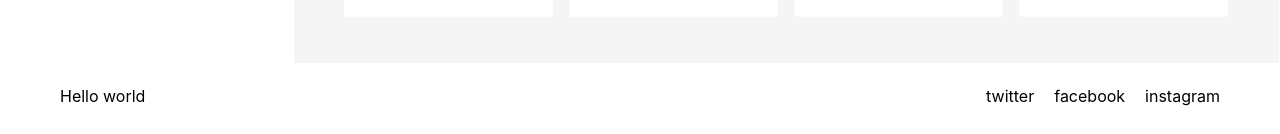
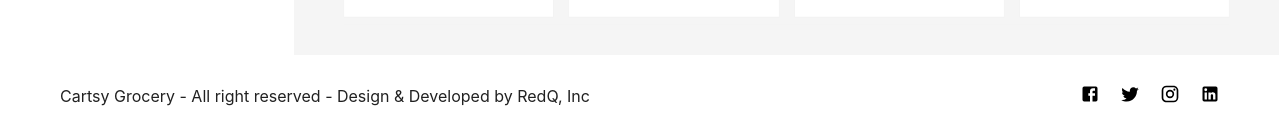
Before and after one commit to ibrahimjamil/Cartsy_Grocery, a React (Create React App) app: page / in a window 1280 px wide. Shown: the part 1198-1332 px from the top of the page. Built offline with nearby package versions, Linux system fonts and the light colour scheme.

Commit message:
before new implementation

```diff
--- a/src/components/app_components/Banner.js
+++ b/src/components/app_components/Banner.js
@@ -15,7 +15,7 @@ const useStyles = makeStyles((theme) => ({
     backgroundColor:"whitesmoke",
   },
   root_web:{
-    width:"77vw",
+    width:"76.9vw",
     height:"380px",
     backgroundColor:"white",
     backgroundImage:`url(https://d1rn6kzjmi8824.cloudfront.net/wp-content/uploads/2021/02/14092249/Grocery.png)`,
--- a/src/components/app_components/FixesSidebar.js
+++ b/src/components/app_components/FixesSidebar.js
@@ -28,7 +28,7 @@ const useStyles = makeStyles((theme) => ({
         width:"23vw",
         overflowY:"scroll",
         position:'fixed',
-        marginTop:"15px",
+        marginTop:"3px",
     },
     nested: {
         paddingLeft: theme.spacing(4),
@@ -60,7 +60,7 @@ function FixesSidebar() {
                       <ListItem button className={classes.nested}>
                         <ListItemText>
                           {text==="Fresh Vegetables" && ["Packaging"].map((item)=>(
-                              <p>{item}</p>
+                              <p style={{marginTop:"0px",marginBottom:"0px"}}>{item}</p>
                           ))}
                         </ListItemText>
                       </ListItem>
--- a/src/components/app_components/Footer.js
+++ b/src/components/app_components/Footer.js
@@ -1,14 +1,19 @@
 import React from 'react'
 import {  makeStyles } from '@material-ui/core/styles';
 import { Grid, Hidden} from '@material-ui/core';
-
+import TwitterIcon from '@material-ui/icons/Twitter';
+import FacebookIcon from '@material-ui/icons/Facebook';
+import InstagramIcon from '@material-ui/icons/Instagram';
+import LinkedInIcon from '@material-ui/icons/LinkedIn';
 
 const useStyle=makeStyles((theme)=>({
     root:{
         padding:"15px 60px",
         display: "flex",
         flexDirection:"row",
-        justifyContent:"space-between"
+        justifyContent:"space-between",
+        position: "relative",
+        background: "white",
     },
     info:{
         [theme.breakpoints.down('xs')]:{
@@ -29,16 +34,17 @@ function Footer() {
     const classes=useStyle()
 
     return (
-        <div>
+        <div >
             <Grid container className={classes.root} direction="row">
                 <Grid item xs={12} sm={6} className={classes.info} >
-                    <p>Hello world </p>
+                    <p style={{color:"#212121"}}>Cartsy Grocery - All right reserved - Design & Developed by RedQ, Inc </p>
                 </Grid>
                 <Grid item  xs={12}  sm={6} className={classes.social} container alignItems="center" direction="row-reverse">
                     <Grid  item >
-                        <a style={{paddingLeft:"20px"}}>twitter</a>
-                        <a style={{paddingLeft:"20px"}}>facebook</a>
-                        <a style={{paddingLeft:"20px"}}>instagram</a>
+                        <a style={{paddingLeft:"20px"}}><FacebookIcon fontSize="small"/></a>
+                        <a style={{paddingLeft:"20px"}}><TwitterIcon fontSize="small"/></a>
+                        <a style={{paddingLeft:"20px"}}><InstagramIcon fontSize="small"/></a>
+                        <a style={{paddingLeft:"20px"}}><LinkedInIcon fontSize="small"/></a>
                     </Grid>
                 </Grid>
             </Grid>
--- a/src/components/app_components/Productpage.js
+++ b/src/components/app_components/Productpage.js
@@ -9,7 +9,7 @@ import CircularProgress from '@material-ui/core/CircularProgress';
 const useStyles = makeStyles((theme) => ({
 
     root:{
-        width:"76.9vw",
+        width:"76.96vw",
         backgroundColor:"whitesmoke",
         marginLeft:"23vw",
     },
--- a/src/components/app_components/Products.js
+++ b/src/components/app_components/Products.js
@@ -98,7 +98,7 @@ function Products(props) {
   return (
       <div className={classes.rootest}>
         <Grid container className={classes.root}>
-          <Link to="/products" className={classes.color}>
+          <Link to="/products" className={classes.color} onClick={()=>console.log("hello")}>
             <Grid item>
               <img src={props.img} style={{width:"100%",height:"50%",transform: "scale(0.9)"}}/>
             </Grid>
```
